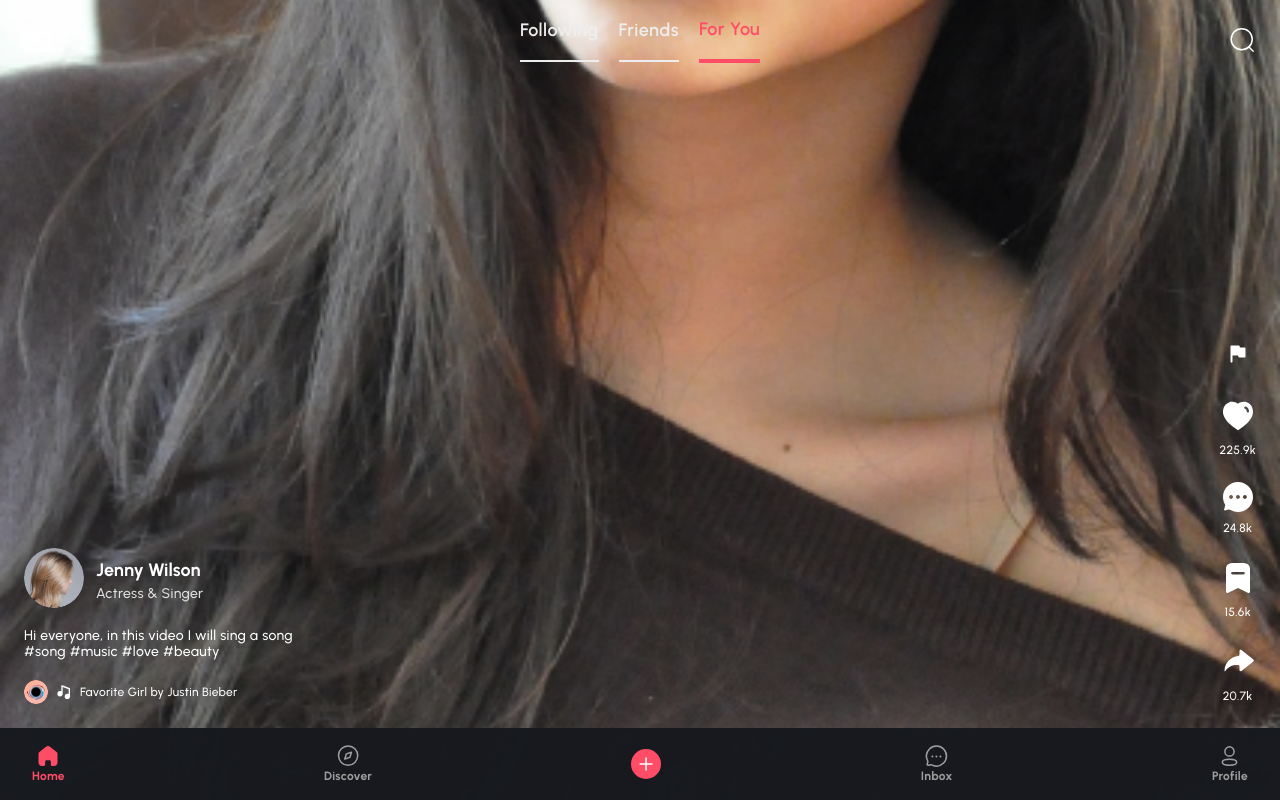
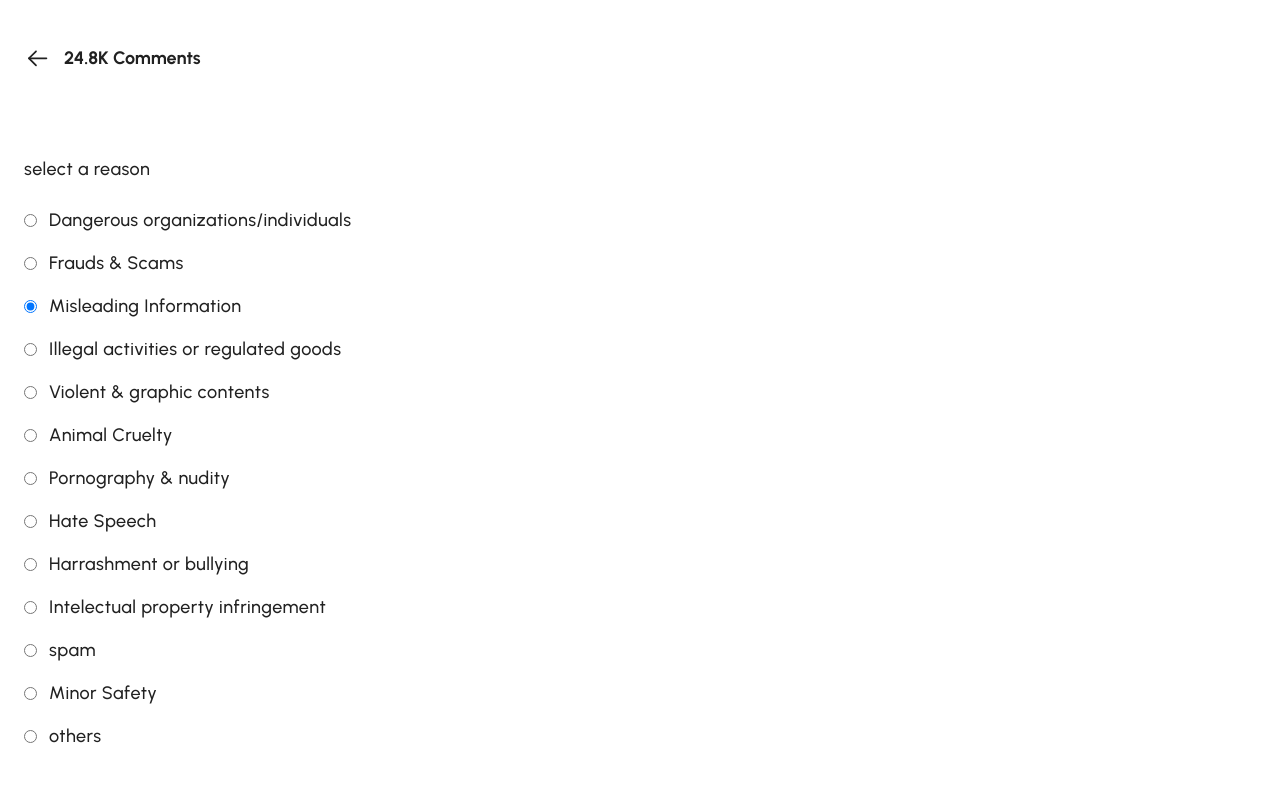
Before and after one commit to cs-fedy/zuzu-frontend, a React (Vite) app: page /#/ in a window 1280 px wide. Both pictures are taken after a click on the button 1237 px from the left and 358 px from the top of the page. Shown: the top 800 px of the page. Built offline with nearby package versions, Linux system fonts and the light colour scheme.

Commit message:
report page added

```diff
--- a/src/components/layouts/ReelPanel.tsx
+++ b/src/components/layouts/ReelPanel.tsx
@@ -12,7 +12,7 @@ function ReelPanelLayout({
   title,
 }: TReelPanelLayoutProps) {
   return (
-    <div className="absolute inset-0 isolate z-20 flex flex-col justify-end bg-dark-1 bg-opacity-70">
+    <div className="fixed inset-0 isolate z-20 flex flex-col justify-end bg-dark-1 bg-opacity-70">
       <div className="my-2 flex flex-col items-center justify-between gap-6 rounded-t-3xl border border-gray-100 bg-white px-6 pt-2 pb-12">
         <div className="h-1 w-10 border border-gray-200 bg-gray-100" />
         <button type="button" onClick={handleClose}>
--- a/src/components/screens/Reel.tsx
+++ b/src/components/screens/Reel.tsx
@@ -1,3 +1,4 @@
+import { useState } from "react";
 import { Chat, Flag, Heart, Music, Save, Share } from "../icons";
 import ReelAction from "../ReelAction";
 import ReelThumbnail from "../../assets/reel-thumbnail.png";
@@ -7,8 +8,11 @@ import TopBar from "../TopBar";
 import ShareReel from "./ShareReel";
 import ChatReel from "./ChatReel";
 import { useStack } from "../../contexts/StackContext";
+import ReportReel from "./ReportReel";
 
 function Reel() {
+  const [isLiked, setIsLiked] = useState(false);
+
   const stack = useStack();
 
   const handleShareReel = () => {
@@ -21,8 +25,13 @@ function Reel() {
     stack.push(<ChatReel handleClose={() => stack.pop()} />);
   };
 
-  const toggleReelLike = () => {};
-  const reportReel = () => {};
+  const toggleReelLike = () => {
+    setIsLiked((prev) => !prev);
+  };
+
+  const reportReel = () => {
+    stack.push(<ReportReel handleClose={() => stack.pop()} />);
+  };
 
   return (
     <div className="relative h-screen w-full">
@@ -81,7 +90,11 @@ function Reel() {
             />
             <ReelAction icon={<Chat />} content="24.8k" action={openReelChat} />
             <ReelAction
-              icon={<Heart />}
+              icon={
+                <Heart
+                  className={isLiked ? "fill-primary-500" : "fill-white"}
+                />
+              }
               content="225.9k"
               action={toggleReelLike}
             />
--- /dev/null
+++ b/src/components/screens/ReportReel.tsx
@@ -0,0 +1,102 @@
+import { useState } from "react";
+import Button from "../Button";
+import { Back } from "../icons";
+import SecondaryButton from "../SecondaryButton";
+
+type TReasonItemProps = {
+  reason: string;
+  selected: boolean;
+  toggleSelected: (reason: string) => void;
+  reasonIndex: number;
+};
+
+function ReasonItem({
+  reason,
+  selected,
+  toggleSelected,
+  reasonIndex,
+}: TReasonItemProps) {
+  return (
+    <li className="flex items-center gap-3">
+      <input
+        id={`reason_${reasonIndex}`}
+        type="radio"
+        checked={selected}
+        onClick={() => toggleSelected(reason)}
+      />
+      <label
+        htmlFor={`reason_${reasonIndex}`}
+        className="text-lg font-medium leading-normal tracking-wide text-gray-900"
+      >
+        {reason}
+      </label>
+    </li>
+  );
+}
+
+type TReportReelProps = {
+  handleClose: () => void;
+};
+
+function ReportReel({ handleClose }: TReportReelProps) {
+  const [reasons, setReasons] = useState([
+    { reason: "Dangerous organizations/individuals", selected: false },
+    { reason: "Frauds & Scams", selected: false },
+    { reason: "Misleading Information", selected: true },
+    { reason: "Illegal activities or regulated goods", selected: false },
+    { reason: "Violent & graphic contents", selected: false },
+    { reason: "Animal Cruelty", selected: false },
+    { reason: "Pornography & nudity", selected: false },
+    { reason: "Hate Speech", selected: false },
+    { reason: "Harrashment or bullying", selected: false },
+    { reason: "Intelectual property infringement", selected: false },
+    { reason: "spam", selected: false },
+    { reason: "Minor Safety", selected: false },
+    { reason: "others", selected: false },
+  ]);
+
+  const toggleSelected = (reason: string) => {
+    setReasons((prev) => {
+      return prev.map((current) => {
+        if (current.reason === reason)
+          return { ...current, selected: !current.selected };
+        return current;
+      });
+    });
+  };
+
+  return (
+    <div className="fixed inset-0 isolate z-20 bg-white">
+      <div className="flex h-screen w-full flex-col items-center justify-between gap-12 px-6 py-8">
+        <div className="flex w-full items-center justify-start gap-3 py-3">
+          <button type="button" onClick={handleClose}>
+            <Back />
+          </button>
+          <div className="text-lg font-bold text-gray-900">24.8K Comments</div>
+        </div>
+        <div className="flex w-full flex-1 flex-col gap-6 py-6">
+          <span className="text-lg font-medium leading-normal tracking-wide text-gray-900">
+            select a reason
+          </span>
+          <ul className="flex flex-col gap-4">
+            {reasons.map((reason, index) => (
+              <ReasonItem
+                key={reason.reason}
+                reason={reason.reason}
+                selected={reason.selected}
+                toggleSelected={toggleSelected}
+                reasonIndex={index}
+              />
+            ))}
+          </ul>
+        </div>
+        <div className="flex w-full items-center justify-between gap-3">
+          <SecondaryButton handleNextStep={handleClose}>cancel</SecondaryButton>
+          <Button handleNextStep={handleClose}>submit</Button>
+        </div>
+      </div>
+    </div>
+  );
+}
+
+export default ReportReel;
--- a/src/components/screens/index.ts
+++ b/src/components/screens/index.ts
@@ -11,6 +11,7 @@ import InterestStep from "./InterestStep";
 import Reel from "./Reel";
 import ShareReel from "./ShareReel";
 import ChatReel from "./ChatReel";
+import ReportReel from "./ReportReel";
 
 export {
   OnboardingScreen,
@@ -26,4 +27,5 @@ export {
   Reel,
   ShareReel,
   ChatReel,
+  ReportReel,
 };
```
